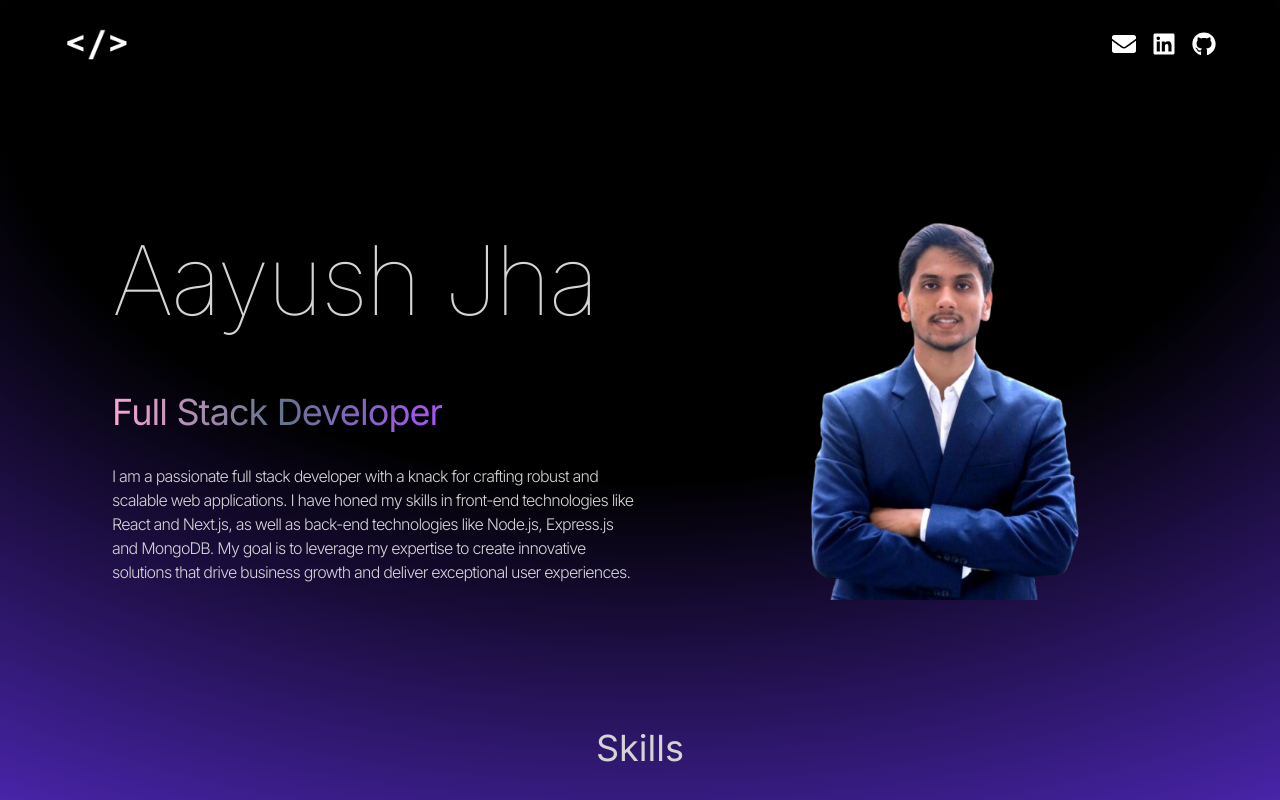
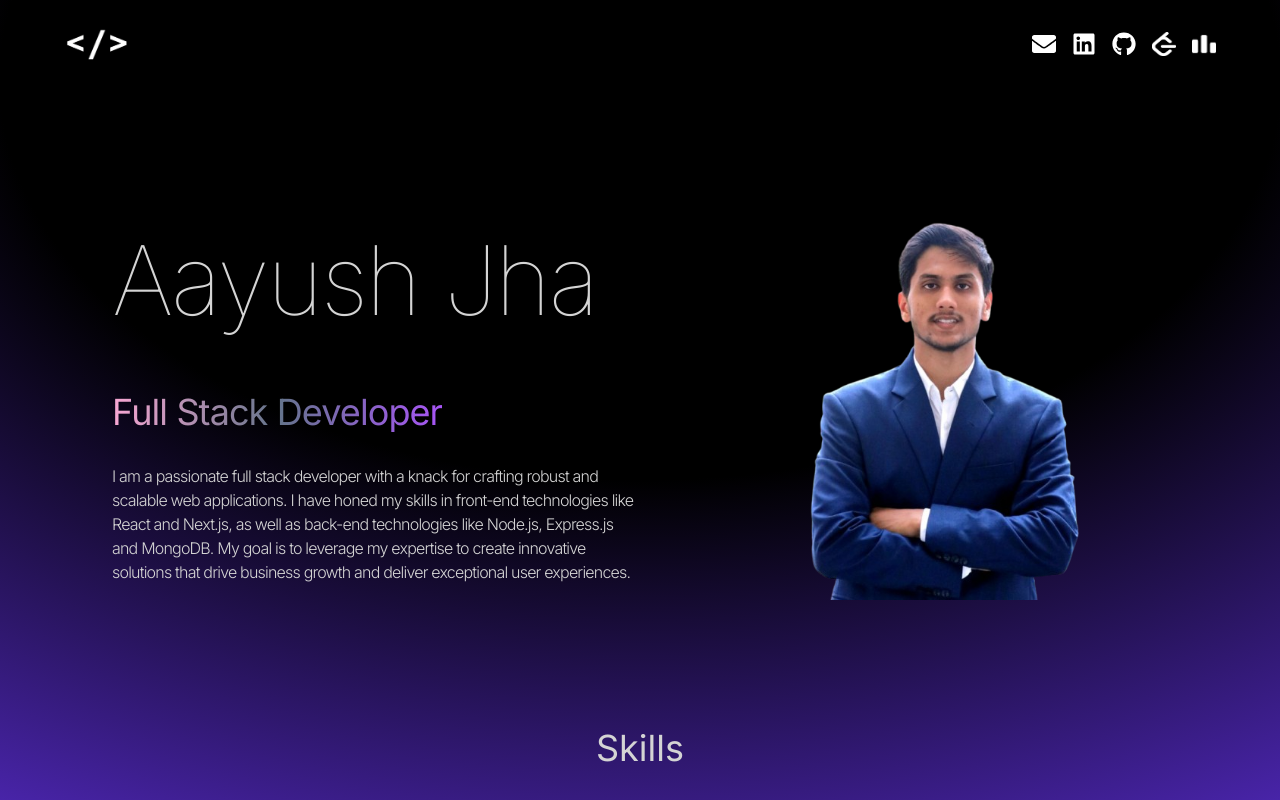
Before and after one commit to aayush4jha/portfolio, a React (Vite) app: page / in a window 1280 px wide. Shown: the top 800 px of the page. Built offline with nearby package versions, Linux system fonts and the light colour scheme.

Commit message:
navbar edited

```diff
--- a/src/components/Navbar.jsx
+++ b/src/components/Navbar.jsx
@@ -1,4 +1,6 @@
 import logo from "../assets/logo.png";
+import leetcode from "../assets/lc.png"; // Updated to lc.png
+import codeforces from "../assets/cf.png"; // Updated to cf.png
 import { FaLinkedin, FaGithub, FaEnvelope } from "react-icons/fa";
 
 const Navbar = () => {
@@ -17,6 +19,12 @@ const Navbar = () => {
         <a href="https://github.com/aayush4jha">
           <FaGithub className="text-white text-2xl hover:text-gray-300" />
         </a>
+        <a href="https://leetcode.com/aayush4jha">
+          <img src={leetcode} alt="LeetCode" className="h-6 w-6 hover:opacity-75" />
+        </a>
+        <a href="https://codeforces.com/profile/aayush4jha">
+          <img src={codeforces} alt="Codeforces" className="h-6 w-6 hover:opacity-75" />
+        </a>
       </div>
     </nav>
   );
```
Also changed, not shown: src/assets/cf.png (added), src/assets/lc.png (added).
